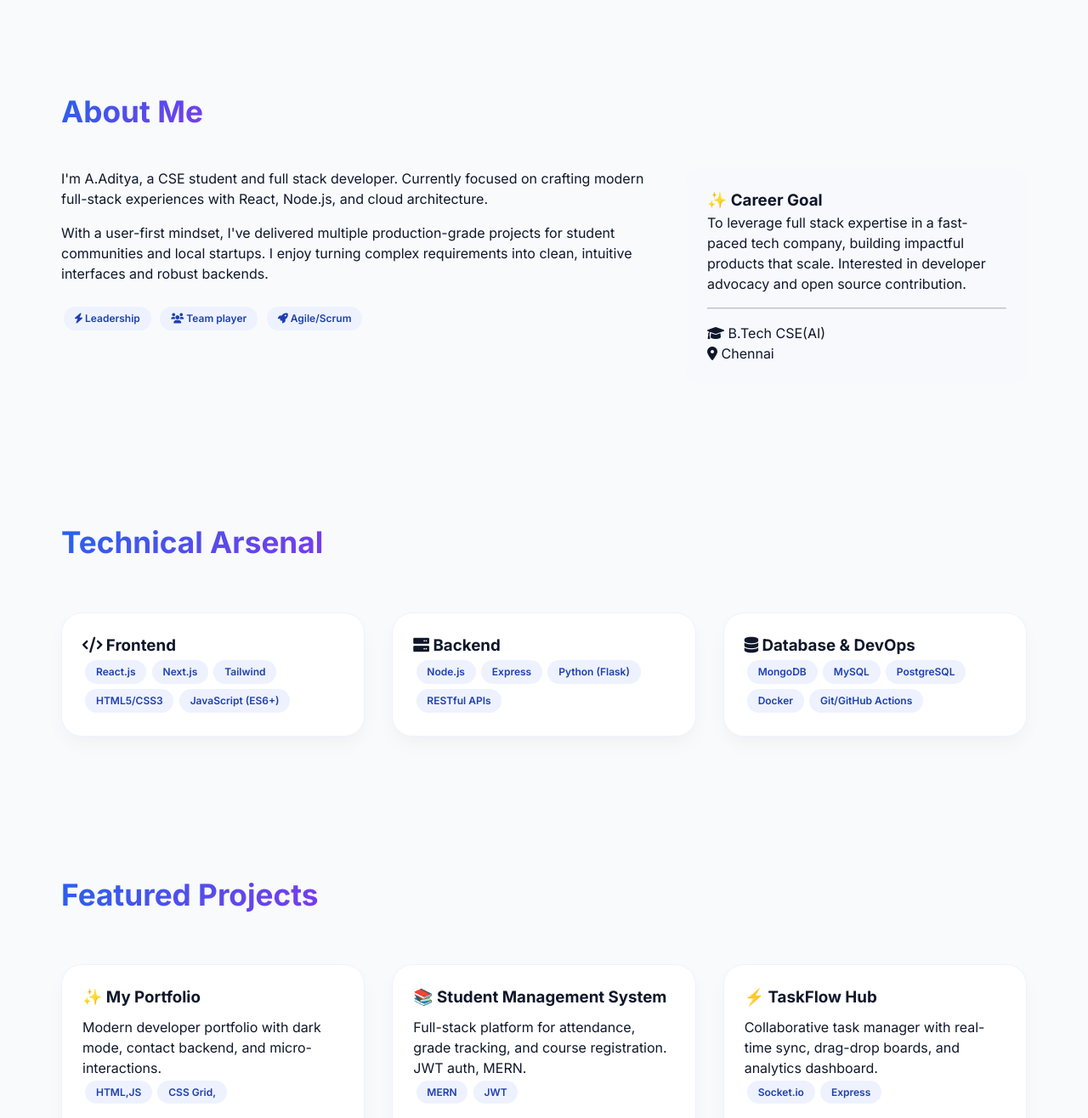
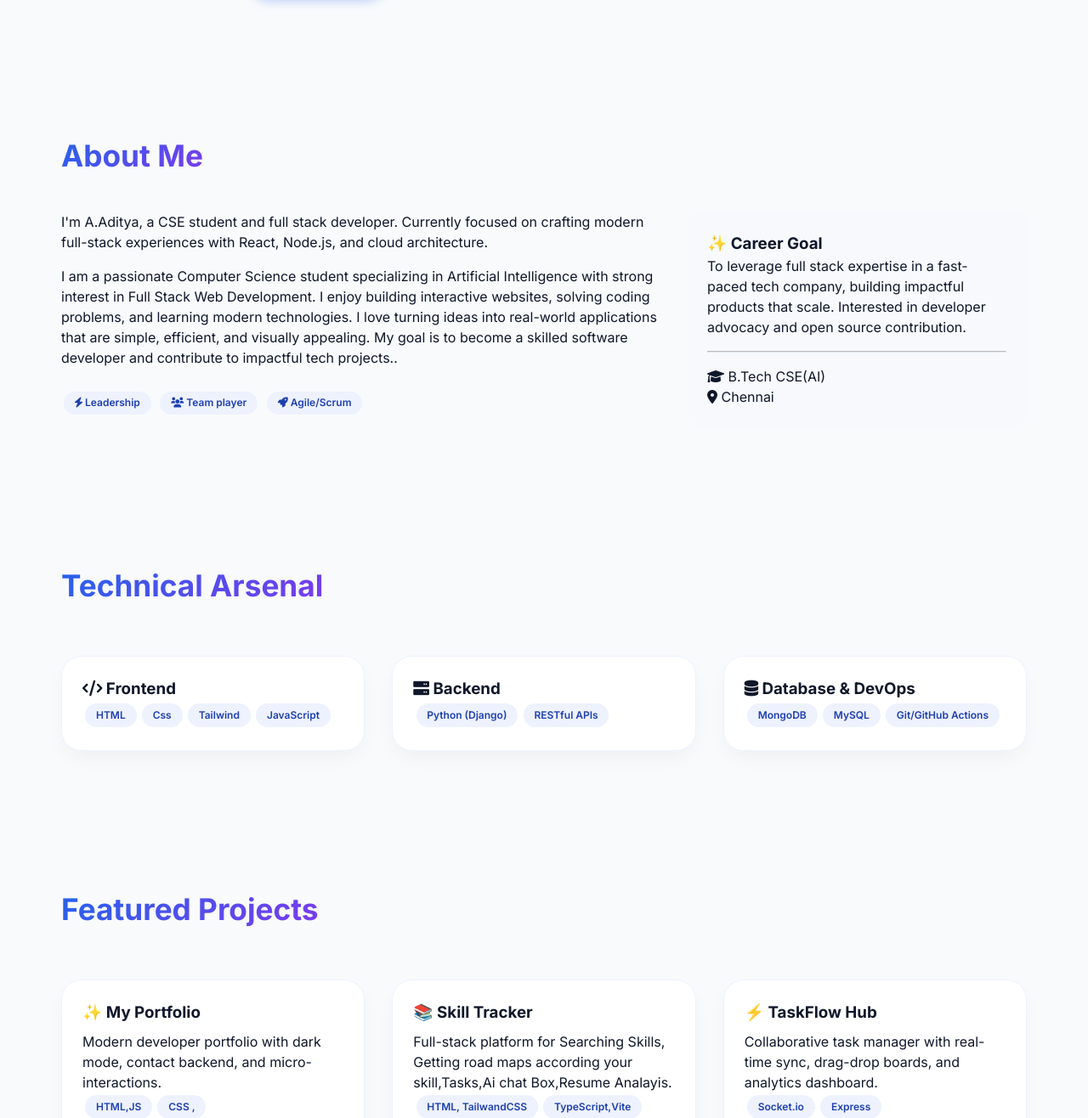
Before and after one commit to adhitya1538/Task-1--FUTURE_FS_, a plain HTML site: page index.html in a window 1280 px wide. Shown: the part 695-2011 px from the top of the page at 85% size. Drawn offline with nearby package versions, Linux system fonts and the light colour scheme.

Commit message:
Update index.html

```diff
--- a/index.html
+++ b/index.html
@@ -39,7 +39,7 @@
         <div class="hero-content">
           <span class="hero-badge"><i class="fas fa-code"></i> Full Stack Engineer</span>
           <h1>Hi, I'm <span class="hero-highlight">Ambati Adhitya</span><br>Building digital excellence</h1>
-          <p class="hero-desc">Full Stack Developer & B.Tech CSE student passionate about creating scalable, high-performance web apps that solve real problems.</p>
+          <p class="hero-desc"> B.Tech CSE(AI).I build modern, responsive, and user-friendly web applications using clean design and powerful backend technologies. Passionate about creating real-world projects and continuously learning new technologies in web development and AI.</p>
           <div class="cta-group">
             <a href="#contact" class="btn btn-outline"><i class="fas fa-paper-plane"></i> Contact Me</a>
             <a href="#projects" class="btn btn-primary"><i class="fas fa-code-branch"></i> View Work</a>
@@ -61,7 +61,9 @@
         <div class="about-grid">
           <div class="about-text">
             <p style="margin-bottom: 1rem;">I'm A.Aditya, a CSE student and full stack developer. Currently focused on crafting modern full-stack experiences with React, Node.js, and cloud architecture.</p>
-            <p>With a user-first mindset, I've delivered multiple production-grade projects for student communities and local startups. I enjoy turning complex requirements into clean, intuitive interfaces and robust backends.</p>
+            <p>I am a passionate Computer Science student specializing in Artificial Intelligence with strong interest in Full Stack Web Development. I enjoy building interactive websites, solving coding problems, and learning modern technologies.
+
+I love turning ideas into real-world applications that are simple, efficient, and visually appealing. My goal is to become a skilled software developer and contribute to impactful tech projects..</p>
             <div style="margin-top: 1.5rem;">
               <span class="skill-tag"><i class="fas fa-bolt"></i> Leadership</span>
               <span class="skill-tag"><i class="fas fa-users"></i> Team player</span>
@@ -83,9 +85,9 @@
       <div class="container">
         <h2 class="section-title">Technical Arsenal</h2>
         <div class="skills-grid">
-          <div class="skill-card"><h3><i class="fas fa-code"></i> Frontend</h3><div><span class="skill-tag">React.js</span><span class="skill-tag">Next.js</span><span class="skill-tag">Tailwind</span><span class="skill-tag">HTML5/CSS3</span><span class="skill-tag">JavaScript (ES6+)</span></div></div>
-          <div class="skill-card"><h3><i class="fas fa-server"></i> Backend</h3><div><span class="skill-tag">Node.js</span><span class="skill-tag">Express</span><span class="skill-tag">Python (Flask)</span><span class="skill-tag">RESTful APIs</span></div></div>
-          <div class="skill-card"><h3><i class="fas fa-database"></i> Database & DevOps</h3><div><span class="skill-tag">MongoDB</span><span class="skill-tag">MySQL</span><span class="skill-tag">PostgreSQL</span><span class="skill-tag">Docker</span><span class="skill-tag">Git/GitHub Actions</span></div></div>
+          <div class="skill-card"><h3><i class="fas fa-code"></i> Frontend</h3><div><span class="skill-tag">HTML</span><span class="skill-tag">Css</span><span class="skill-tag">Tailwind</span><span class="skill-tag">JavaScript</span></div></div>
+          <div class="skill-card"><h3><i class="fas fa-server"></i> Backend</h3><div><span class="skill-tag">Python (Django)</span><span class="skill-tag">RESTful APIs</span></div></div>
+          <div class="skill-card"><h3><i class="fas fa-database"></i> Database & DevOps</h3><div><span class="skill-tag">MongoDB</span><span class="skill-tag">MySQL</span><span class="skill-tag">Git/GitHub Actions</span></div></div>
         </div>
       </div>
     </section>
@@ -94,8 +96,8 @@
       <div class="container">
         <h2 class="section-title">Featured Projects</h2>
         <div class="projects-grid">
-          <div class="project-card"><h3>✨  My Portfolio </h3><p>Modern developer portfolio with dark mode, contact backend, and micro-interactions.</p><div><span class="skill-tag">HTML,JS</span><span class="skill-tag">CSS Grid,</span></div><div class="project-links"><a href="https://github.com/adhitya1538" target="_blank"><i class="fab fa-github"></i> GitHub</a><a href="http://127.0.0.1:5500/index.html" target="_blank"><i class="fas fa-external-link-alt"></i> Live Demo</a></div></div>
-          <div class="project-card"><h3>📚 Student Management System</h3><p>Full-stack platform for attendance, grade tracking, and course registration. JWT auth, MERN.</p><div><span class="skill-tag">MERN</span><span class="skill-tag">JWT</span></div><div class="project-links"><a href="https://github.com/yourusername/student-mgmt" target="_blank"><i class="fab fa-github"></i> GitHub</a><a href="https://student-demo.example.com" target="_blank"><i class="fas fa-external-link-alt"></i> Demo</a></div></div>
+          <div class="project-card"><h3>✨  My Portfolio </h3><p>Modern developer portfolio with dark mode, contact backend, and micro-interactions.</p><div><span class="skill-tag">HTML,JS</span><span class="skill-tag">CSS ,</span></div><div class="project-links"><a href="https://github.com/adhitya1538" target="_blank"><i class="fab fa-github"></i> GitHub</a><a href="" target="_blank"><i class="fas fa-external-link-alt"></i> Live Demo</a></div></div>
+          <div class="project-card"><h3>📚 Skill Tracker</h3><p>Full-stack platform for Searching Skills, Getting road maps according your skill,Tasks,Ai chat Box,Resume Analayis.</p><div><span class="skill-tag">HTML, TailwandCSS</span><span class="skill-tag">TypeScript,Vite</span></div><div class="project-links"><a href="https://github.com/yourusername/student-mgmt" target="_blank"><i class="fab fa-github"></i> GitHub</a><a href="https://student-demo.example.com" target="_blank"><i class="fas fa-external-link-alt"></i> Demo</a></div></div>
           <div class="project-card"><h3>⚡ TaskFlow Hub</h3><p>Collaborative task manager with real-time sync, drag-drop boards, and analytics dashboard.</p><div><span class="skill-tag">Socket.io</span><span class="skill-tag">Express</span></div><div class="project-links"><a href="https://github.com/yourusername/taskflow" target="_blank"><i class="fab fa-github"></i> GitHub</a><a href="https://taskflow-demo.com" target="_blank"><i class="fas fa-external-link-alt"></i> Demo</a></div></div>
         </div>
       </div>
@@ -115,6 +117,14 @@
             <div class="cert-issuer"><i class="fas fa-building"></i> Google Cloud</div>
             <div class="cert-desc">LLMs, prompt engineering, and applied GenAI using cloud tools.</div>
           </div>
+
+          </div>
+          <div class="cert-card" data-cert-id="cloud">
+            <div class="cert-header"><div class="cert-icon"><i class="fas fa-cloud"></i></div><h3>Intro to Generative AI Studio</h3></div>
+            <div class="cert-issuer"><i class="fas fa-building"></i> Google Cloud</div>
+            <div class="cert-desc">LLMs, prompt engineering, and applied GenAI using cloud tools.</div>
+          </div>
+
           <div class="cert-card" data-cert-id="Microsoft">
             <div class="cert-header"><div class="cert-icon"><i class="fab fa-microsoft"></i></div><h3>Prompt Engineering with GitHub Copilot</h3></div>
             <div class="cert-issuer"><i class="fas fa-building"></i>Microsoft</div>
```
